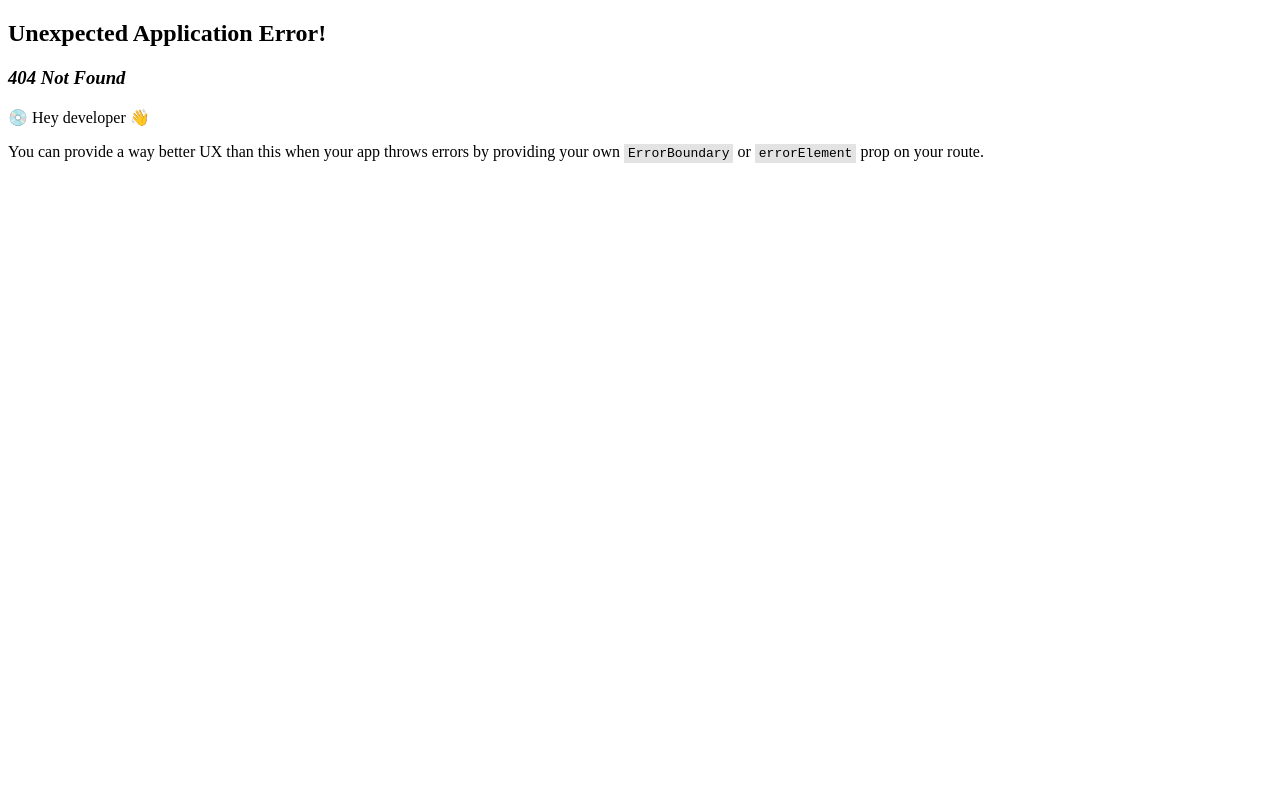
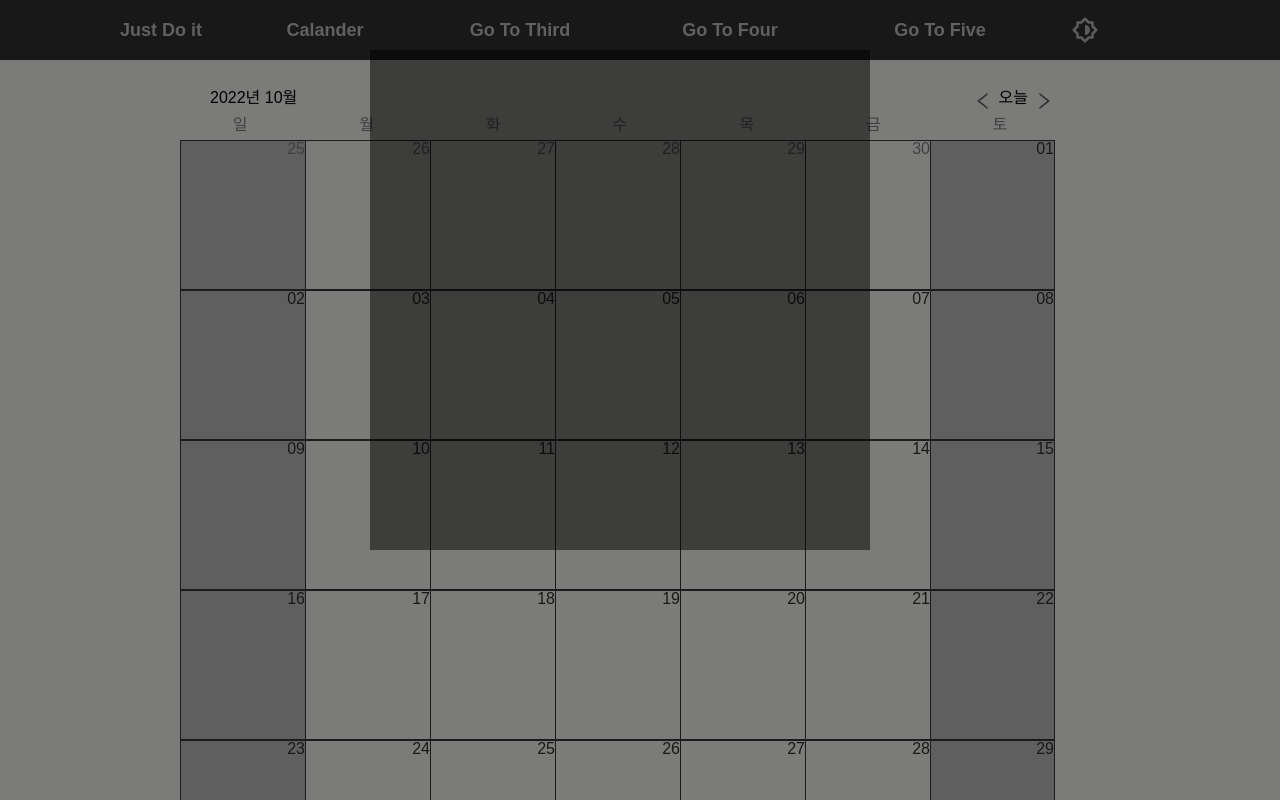
Before and after one commit to kkb4363/Vacation, a React (Create React App) app: page /calander/1 in a window 1280 px wide. Before the commit this address had no page. Shown: the top 800 px of the page. Built offline with nearby package versions, Linux system fonts and the light colour scheme.

Commit message:
DAY4
Calander 페이지 오버레이 , 빅데이

```diff
--- a/package.json
+++ b/package.json
@@ -14,6 +14,7 @@
     "apexcharts": "^3.35.5",
     "async": "^3.2.4",
     "date-fns": "^2.29.3",
+    "framer-motion": "^7.10.2",
     "gh-pages": "^4.0.0",
     "react": "^18.2.0",
     "react-apexcharts": "^1.4.0",
@@ -22,7 +23,7 @@
     "react-hook-form": "^7.37.0",
     "react-icons": "^4.6.0",
     "react-router": "^6.4.1",
-    "react-router-dom": "^6.4.5",
+    "react-router-dom": "^6.5.0",
     "react-scripts": "5.0.1",
     "recoil": "^0.7.6",
     "recoil-persist": "^4.2.0",
--- a/src/Calander/CDays.tsx
+++ b/src/Calander/CDays.tsx
@@ -6,7 +6,7 @@ justify-content:space-between;
 width:880px;
 position:absolute;
 margin-top:20px;
-margin-left:400px;
+margin-left:180px;
 `
 
 const DaysDiv = styled.div`
@@ -24,7 +24,7 @@ function CDays(){
 
     for(let i=0; i<7; i++){
         days.push(
-            <DaysDiv>
+            <DaysDiv key={date[i]}>
                 {date[i]}
             </DaysDiv>
         )
--- a/src/Calander/CHeader.tsx
+++ b/src/Calander/CHeader.tsx
@@ -1,25 +1,42 @@
-import {AiTwotoneCalendar} from "react-icons/ai";
 import {format} from 'date-fns';
 import {AiOutlineLeft,AiOutlineRight} from "react-icons/ai";
+import { useRecoilValue } from 'recoil';
+import { isDarkAtom } from '../atom';
 
-const ArrowStyle = {color:'#696969' , fontSize:'22px'};
+const ArrowStyle = {color:'#696969' , fontSize:'22px' , margin:'0px 5px', cursor:'pointer'};
 
 const CHeader = ({currentMonth, prevMonth, nextMonth}:any) => {
+    const isDark = useRecoilValue(isDarkAtom);
+
     return(
         <>
         <div className='main'>
-            <h5 style={{color:'white', fontSize:'16px', marginRight:'700px'}}>
+
+            {isDark ?
+            <h5>
+            {format(currentMonth, 'yyyy')}년 {format(currentMonth, 'M')}월
+            </h5>
+            :
+            <h5 style={{color:'black'}}>
                 {format(currentMonth, 'yyyy')}년 {format(currentMonth, 'M')}월
-                {/* format 형식 = y는 연도, m은 월, d는 일을 나타냄. */}
-            </h5>
+            </h5>}
 
-            <div>
-            {/* 저번달로 가는 화살표 */}
+
+
+            <div className="main_ArrowCss">
+
             <AiOutlineLeft onClick={prevMonth} style={ArrowStyle}/>
+
+            {isDark ?
             <h4 style={{color:'white',fontSize:'16px'}}>
             오늘
             </h4>
-            {/* 다음달로 가는 화살표 */}
+            :
+            <h4 style={{color:'black',fontSize:'16px'}}>
+            오늘
+            </h4>}
+
+
             <AiOutlineRight onClick={nextMonth} style={ArrowStyle}/>
             </div>
 
--- a/src/Calander/CMain.tsx
+++ b/src/Calander/CMain.tsx
@@ -1,10 +1,48 @@
 import {addDays, startOfMonth, endOfMonth, endOfWeek, startOfWeek, format} from 'date-fns';
+import { useNavigate } from 'react-router';
+import { useRecoilValue } from 'recoil';
+import { isDarkAtom } from '../atom';
+import { useMatch, PathMatch } from "react-router-dom";
+import { motion } from 'framer-motion';
+import styled from "styled-components";
+
+const BigDay = styled(motion.div)`
+width:500px;
+height:500px;
+background-color:rgba(0,0,0,0.5);
+position:absolute;
+margin-left:370px;
+top:50px;
+position:fixed;
+`
+
+const Overlay = styled(motion.div)`
+width:100%;
+height:100%;
+position:fixed;
+top:0;
+background-color:rgba(0,0,0,0.5);
+`
 
 const CMain = (currentMonth:any) => {
     const monthStart = startOfMonth(currentMonth.currentMonth);
     const monthEnd = endOfMonth(monthStart);
     const startDate = startOfWeek(monthStart);
     const endDate = endOfWeek(monthEnd);
+
+    const isDark = useRecoilValue(isDarkAtom);
+    const Navigate = useNavigate();
+
+    const DayPathMatch: PathMatch<string> | null = useMatch("/calander/:day");
+
+    const onDayClick = (Day:string) => {
+        Navigate(`/calander/${Day}`);
+    }
+
+    const onOverlayClick = () => {
+        Navigate('/calander');
+    }
+
 
     let day = startDate;
     let days = [] as any;
@@ -14,6 +52,7 @@ const CMain = (currentMonth:any) => {
     while(day<=endDate){
         for(let i=0; i<7; i++){
             formattedDate = format(day,'d').padStart(2,'0').toString();
+            const Day = formattedDate;
             if(format(monthStart,'M') != format(day,'M')){
                 days.push(
                     <div className='divDay' key={day+'1'}>
@@ -25,7 +64,7 @@ const CMain = (currentMonth:any) => {
             }
             else{
                 days.push(
-                    <div className='divDay' key={day+'100'}>
+                    <div onClick={() => onDayClick(Day+'')} className='divDay' key={day+'100'}>
                         <span>
                             {formattedDate}
                         </span>
@@ -35,7 +74,7 @@ const CMain = (currentMonth:any) => {
             day = addDays(day,1);
         }
         line.push(
-            <div className='divWeek' key={day+'1000'}>
+            <div className={isDark? 'divWeek' : 'divWeekdark'} key={day+'1000'}>
                 {days}
             </div>
         )
@@ -43,11 +82,17 @@ const CMain = (currentMonth:any) => {
     }
 
     return(
-        <>
+        <div style={{position:'relative'}}>
         {<div className='divWrapper'>
             {line}
         </div>}
-        </>
+
+        {DayPathMatch ?
+        <>
+        <Overlay onClick={onOverlayClick}/>
+        <BigDay/>
+        </> : null}
+        </div>
     )
 
 }
--- a/src/Calander/CStyle.css
+++ b/src/Calander/CStyle.css
@@ -2,7 +2,6 @@
     color:#808080;
 }
 
-/* Main.js 하루 */
 .divDay{
     width:125px;
     height:150px;
@@ -10,9 +9,9 @@
     border: 0.1px solid #363636;
     justify-content:flex-end;
     border-right-style:none;
+    cursor: pointer;
 }
 
-/* Main.js 한 주 */
 .divWeek{
     display:flex;
     width:900px;
@@ -20,7 +19,6 @@
     flex-direction:row;
 }
 
-/* Main.js 주말 */
 .divWeek div:last-child{
     border-right-style:solid;
     background-color:#2b2b2b;
@@ -29,28 +27,55 @@
     background-color:#2b2b2b;
 }
 
-/* Main.js 달력 전체 */
+.divWeekdark{
+    display:flex;
+    width:900px;
+    height:150px;
+    flex-direction:row;
+}
+.divWeekdark div:last-child{
+    border-right-style:solid;
+    background-color:#c0c0c0;
+}
+.divWeekdark div:first-child{
+    background-color:#c0c0c0;
+}
+
+
 .divWrapper{
     display:flex;
     height:900px;
     width:900px;
     flex-direction:column;
     margin-top:50px;
-    margin-left:400px;
+    padding-left:180px;
 }
 
 /* Header.js CSS 0000년 0월 + 지난달 화살표, 다음달 화살표 */
 .main{
     display:flex;
     position:relative;
-    margin-left:380px;
-    margin-top: 50px;
+    padding-left:180px;
+    margin-top: 30px;
+    margin-bottom: -30px;
+    width:880px;
+    height:30px;
+    margin-left:180px;
 }
+
 .main h5{
-    margin-left:420px;
+    font-size:16px;
+    display:flex;
+    margin-left:-150px;
 }
-.main div{
+
+.main_white{
+    color:black;
+}
+
+.main_ArrowCss{
     position:absolute;
-    margin-left:810px;
     display:flex;
+    right:0;
+    padding-right: -1000px;
 }
--- a/src/components/Calander.tsx
+++ b/src/components/Calander.tsx
@@ -16,7 +16,7 @@ function Calander(){
         setCurrentMonth(addMonths(currentMonth,1));
     };
     return(
-        <>
+        <div style={{position:'absolute'}}>
         <CHeader
             currentMonth={currentMonth}
             prevMonth={prevMonth}
@@ -25,7 +25,7 @@ function Calander(){
         <CDays/>
 
         <CMain currentMonth={currentMonth}/>
-        </>
+        </div>
     )
 }
 
--- a/src/components/Header.tsx
+++ b/src/components/Header.tsx
@@ -28,22 +28,22 @@ function Header(){
 return(
     <>
     <Navbar>
-        <Link className="HeaderComponents" style={{marginLeft:'180px',left:0}} to='/'>
+        <Link className="HeaderComponents" style={{marginLeft:'120px',left:0}} to='/'>
             Just Do it
         </Link>
-        <Link className="HeaderComponents" style={{marginRight:'800px'}} to='/calander'>
+        <Link className="HeaderComponents" style={{marginRight:'630px'}} to='/calander'>
             Calander
         </Link>
-        <Link className="HeaderComponents" style={{marginRight:'330px'}} to='/third'>
+        <Link className="HeaderComponents" style={{marginRight:'240px'}} to='/third'>
             Go To Third
         </Link>
-        <Link className="HeaderComponents" style={{marginRight:'-150px'}} to='/four'>
+        <Link className="HeaderComponents" style={{marginRight:'-180px'}} to='/four'>
             Go To Four
         </Link>
         <Link className="HeaderComponents" style={{marginRight:'-600px'}} to='/five'>
             Go To Five
         </Link>
-        <BiBrightnessHalf style={{position:'absolute', right:0 ,marginRight:'180px'}} onClick={OnDark}/>
+        <BiBrightnessHalf style={{position:'absolute', right:0 ,marginRight:'180px',cursor:'pointer'}} onClick={OnDark}/>
     </Navbar>
 
     </>
```
Also changed, not shown: src/Routes/Router.tsx (+7 -1 lines), 1 other file (tests, documents, lock files or other folders).
